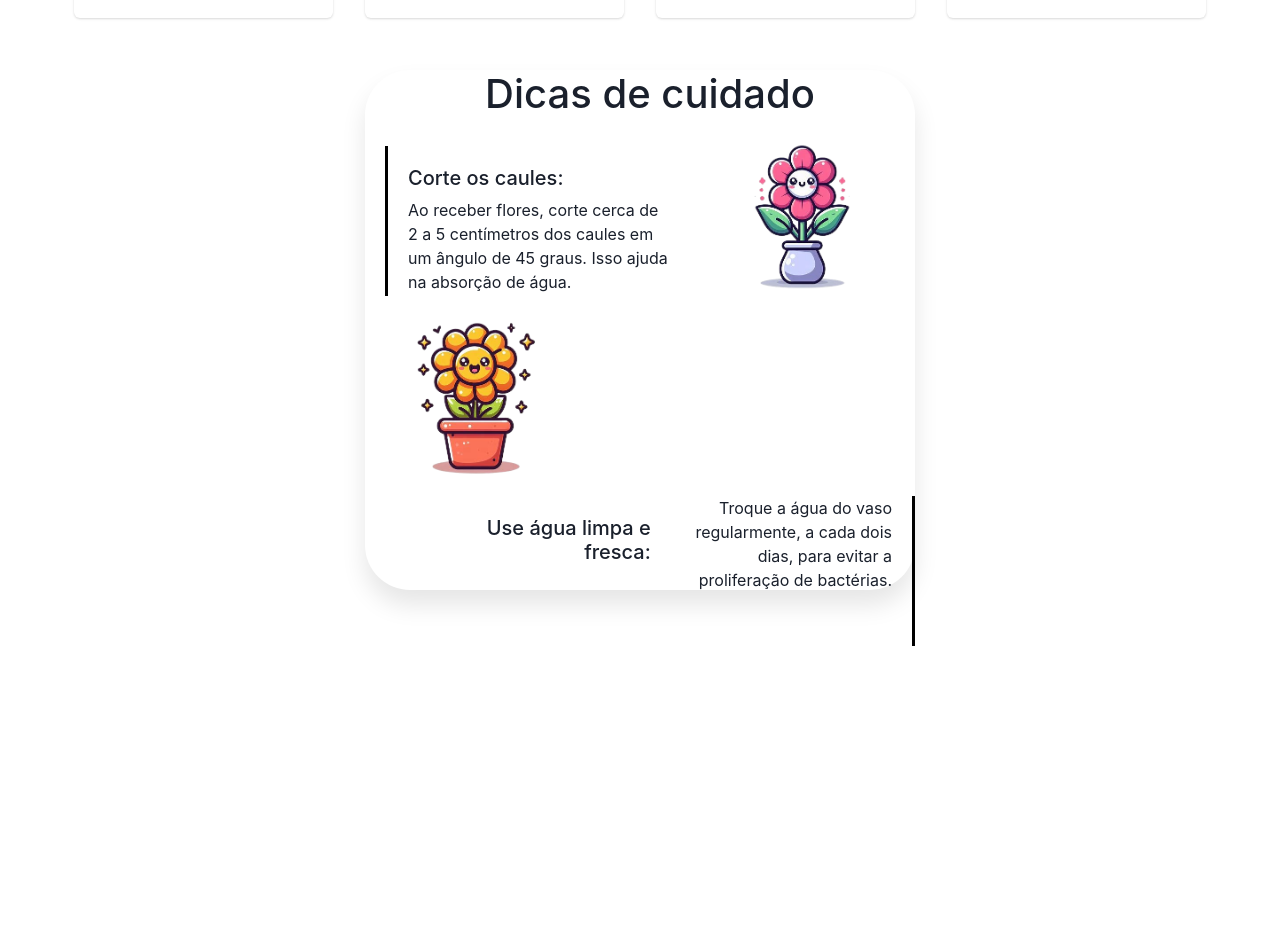
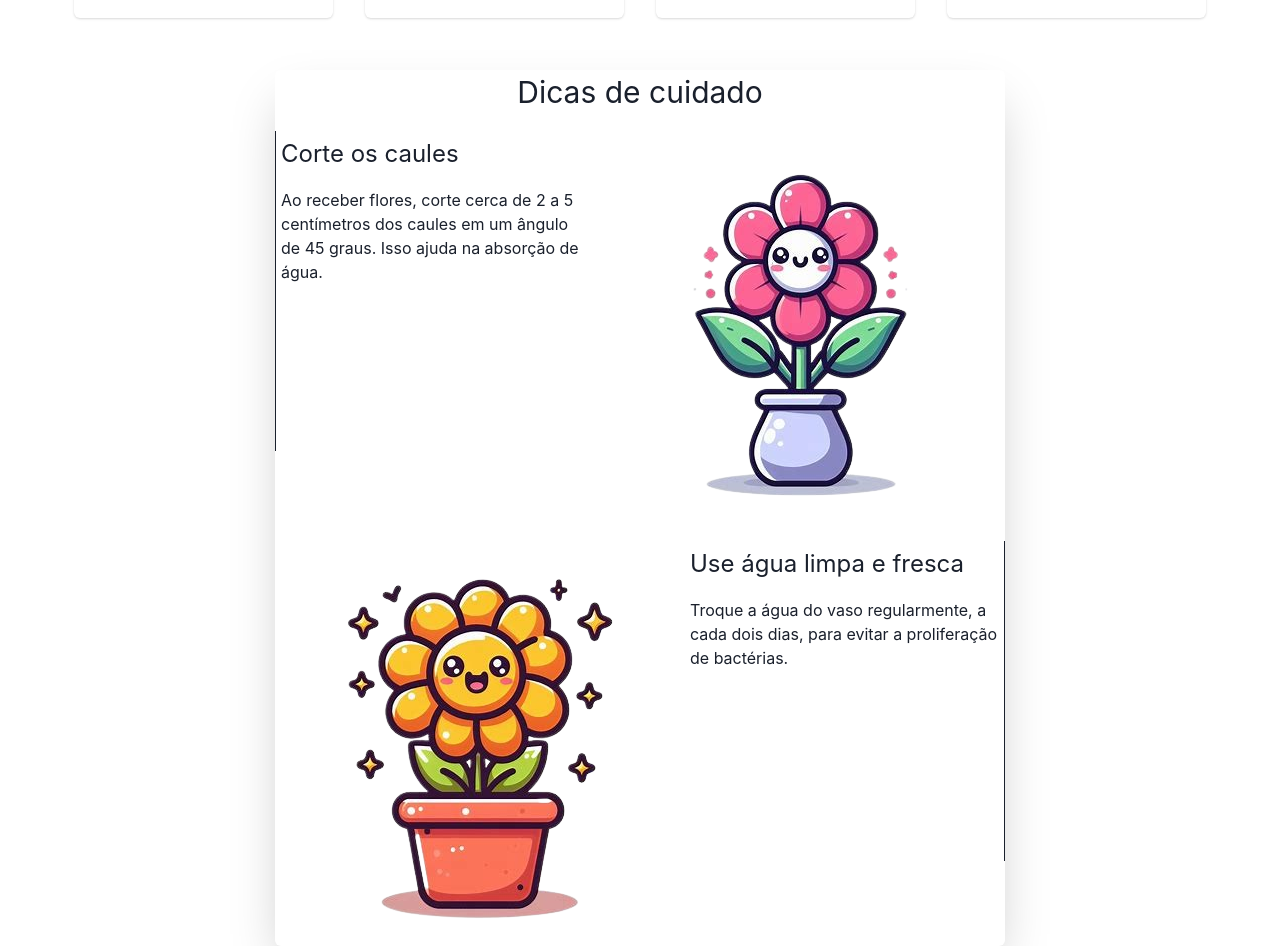
Before and after one commit to efpatti/guizao-flores, a React (Create React App) app in the folder frontend/: page / in a window 1280 px wide. Shown: the part 2883-3829 px from the top of the page. Before the commit the page ends 3529 px from the top, so only its background shows below. Built offline with nearby package versions, Linux system fonts and the light colour scheme.

Commit message:
erro de estrutura das dicas de cuidado da pagina home resolvido

```diff
--- a/frontend/src/pages/Homepage/Homepage.css
+++ b/frontend/src/pages/Homepage/Homepage.css
@@ -15,28 +15,8 @@
 .card2 {
   padding: 3px 3px 3px 3px;
 }
-.botao-baro {
-  background-color: black !important;
-  color: white !important;
-}
-
-.botao-baro:hover {
-  background-color: #fdfdfd !important;
-  color: black !important;
-}
 .card3 {
   margin: 4px 4px 4px 4px !important;
-}
-.preco-texto {
-  color: black !important;
-}
-.Caixa-dicas {
-  width: 550px;
-  height: 520px;
-  border-radius: 45px;
-  background-color: #ffffff;
-  box-shadow: 0 15px 25px rgba(0, 0, 0, 0.1);
-  padding-left: 20px;
 }
 .corpo-dicas {
   display: flex;
--- a/frontend/src/pages/Homepage/index.js
+++ b/frontend/src/pages/Homepage/index.js
@@ -1,5 +1,5 @@
 import {
-  CardHeader,
+  useColorMode,
   CardBody,
   CardFooter,
   Stack,
@@ -10,6 +10,8 @@ import {
   Image,
   Text,
   Button,
+  Flex,
+  Box,
 } from "@chakra-ui/react";
 import fototeste from "../../img/guizao-flores.png";
 import bannerOrquidea from "../../img/banner-orquidea.webp";
@@ -137,9 +139,9 @@ function Home() {
       Descricao1: "descriçao da acessorio",
     },
   ];
-
+  const { colorMode, toggleColorMode } = useColorMode();
   return (
-    <>
+    <section>
       <Carousel className="carrosel">
         <Carousel.Item>
           <img className="bannerfoto" src={bannerabraco} />
@@ -174,20 +176,40 @@ function Home() {
                 <Divider />
                 <CardFooter>
                   <ButtonGroup spacing="2">
+                    {colorMode === "light" ? (
                       <Button
-                      className="botao-baro"
-                      {...buttonStyle}
-                      colorScheme="blue"
+                        bg="black"
+                        color="white"
+                        _hover={{ bg: "white", color: "black" }}
                       >
                         Comprar
                       </Button>
+                    ) : (
                       <Button
-                      className="botao-baro"
-                      {...buttonStyle}
-                      colorScheme="blue"
+                        bg="white"
+                        color="black"
+                        _hover={{ bg: "black", color: "white" }}
+                      >
+                        Comprar
+                      </Button>
+                    )}
+                    {colorMode === "light" ? (
+                      <Button
+                        bg="black"
+                        color="white"
+                        _hover={{ bg: "white", color: "black" }}
                       >
                         Adicionar
                       </Button>
+                    ) : (
+                      <Button
+                        bg="white"
+                        color="black"
+                        _hover={{ bg: "black", color: "white" }}
+                      >
+                        Adicionar
+                      </Button>
+                    )}
                   </ButtonGroup>
                 </CardFooter>
               </Card>
@@ -213,21 +235,40 @@ function Home() {
                 <Divider />
                 <CardFooter>
                   <ButtonGroup spacing="2">
+                    {colorMode === "light" ? (
                       <Button
-                      className="botao-baro"
-                      {...buttonStyle}
-                      colorScheme=""
+                        bg="black"
+                        color="white"
+                        _hover={{ bg: "white", color: "black" }}
                       >
                         Comprar
                       </Button>
+                    ) : (
                       <Button
-                      className="botao-baro"
-                      {...buttonStyle}
-                      variant="ghost"
-                      colorScheme=""
+                        bg="white"
+                        color="black"
+                        _hover={{ bg: "black", color: "white" }}
+                      >
+                        Comprar
+                      </Button>
+                    )}
+                    {colorMode === "light" ? (
+                      <Button
+                        bg="black"
+                        color="white"
+                        _hover={{ bg: "white", color: "black" }}
                       >
                         Adicionar
                       </Button>
+                    ) : (
+                      <Button
+                        bg="white"
+                        color="black"
+                        _hover={{ bg: "black", color: "white" }}
+                      >
+                        Adicionar
+                      </Button>
+                    )}
                   </ButtonGroup>
                 </CardFooter>
               </Card>
@@ -260,65 +301,86 @@ function Home() {
                 <Divider />
                 <CardFooter>
                   <ButtonGroup spacing="2">
+                    {colorMode === "light" ? (
                       <Button
-                      className="botao-baro"
-                      {...buttonStyle}
-                      colorScheme=""
+                        bg="black"
+                        color="white"
+                        _hover={{ bg: "white", color: "black" }}
                       >
                         Comprar
                       </Button>
+                    ) : (
                       <Button
-                      className="botao-baro"
-                      {...buttonStyle}
-                      variant="ghost"
-                      colorScheme=""
+                        bg="white"
+                        color="black"
+                        _hover={{ bg: "black", color: "white" }}
+                      >
+                        Comprar
+                      </Button>
+                    )}
+                    {colorMode === "light" ? (
+                      <Button
+                        bg="black"
+                        color="white"
+                        _hover={{ bg: "white", color: "black" }}
                       >
                         Adicionar
                       </Button>
+                    ) : (
+                      <Button
+                        bg="white"
+                        color="black"
+                        _hover={{ bg: "black", color: "white" }}
+                      >
+                        Adicionar
+                      </Button>
+                    )}
                   </ButtonGroup>
                 </CardFooter>
               </Card>
             </Col>
           ))}
         </Row>
-        <br />
-        <br />
-        <Row>
-          <Col></Col>
-          <Col>
-            <div className="Caixa-dicas">
-              {" "}
-              <h1 className="titulo-dicas">Dicas de cuidado</h1>
-              <div className="corpo-dicas">
-                <div className="linhaslaterais">
-                  <div className=" texto-dica">
-                    <h5>Corte os caules:</h5>
-                    <p>
+      </Container>
+      <Flex justify="center" align="center" mt="3rem">
+        <Box boxShadow="2xl" rounded="md">
+          <Text textAlign="center" fontSize="3xl">
+            Dicas de cuidado
+          </Text>
+          <Stack direction="column" spacing="5px">
+            <Box>
+              <Stack direction="row" spacing="5px">
+                <Box borderLeft="1px" boxSize="xs" p="5px">
+                  <Text fontSize="2xl">Corte os caules</Text>
+                  <Text fontSize="md">
                     Ao receber flores, corte cerca de 2 a 5 centímetros dos
                     caules em um ângulo de 45 graus. Isso ajuda na absorção de
                     água.
-                    </p>
-                  </div>
-                </div>
-                <img className="fotoflor" src={florfofa} />
-              </div>
-              <div className="segunda"></div>
-              <img className="fotoflor2" src={florfofa2} />
-              <div className="linha2">
-                <div className="linha2-corpo">
-                  <h5 className="titulo-linha">Use água limpa e fresca:</h5>
-                  <p className="textos">
+                  </Text>
+                </Box>
+                <Box>
+                  <Image src={florfofa} />
+                </Box>
+              </Stack>
+            </Box>
+            <Box>
+              <Stack direction="row" spacing="5px">
+                <Box>
+                  <Image src={florfofa2} />
+                </Box>
+                <Box borderRight="1px" boxSize="xs" p="5px">
+                  <Text fontSize="2xl">Use água limpa e fresca</Text>
+                  <Text fontSize="md">
                     Troque a água do vaso regularmente, a cada dois dias, para
                     evitar a proliferação de bactérias.
-                  </p>
-                </div>
-              </div>
-            </div>
-          </Col>
-          <Col></Col>
-        </Row>
-      </Container>
-    </>
+                  </Text>
+                </Box>
+              </Stack>
+            </Box>
+          </Stack>
+        </Box>
+      </Flex>
+    </section>
   );
 }
 
```
Also changed, not shown: frontend/src/pages/Pagamento/index.js (renamed from frontend/src/pages/Pagamento/Index.js). Lines whose indentation alone changed are shown as unchanged.
